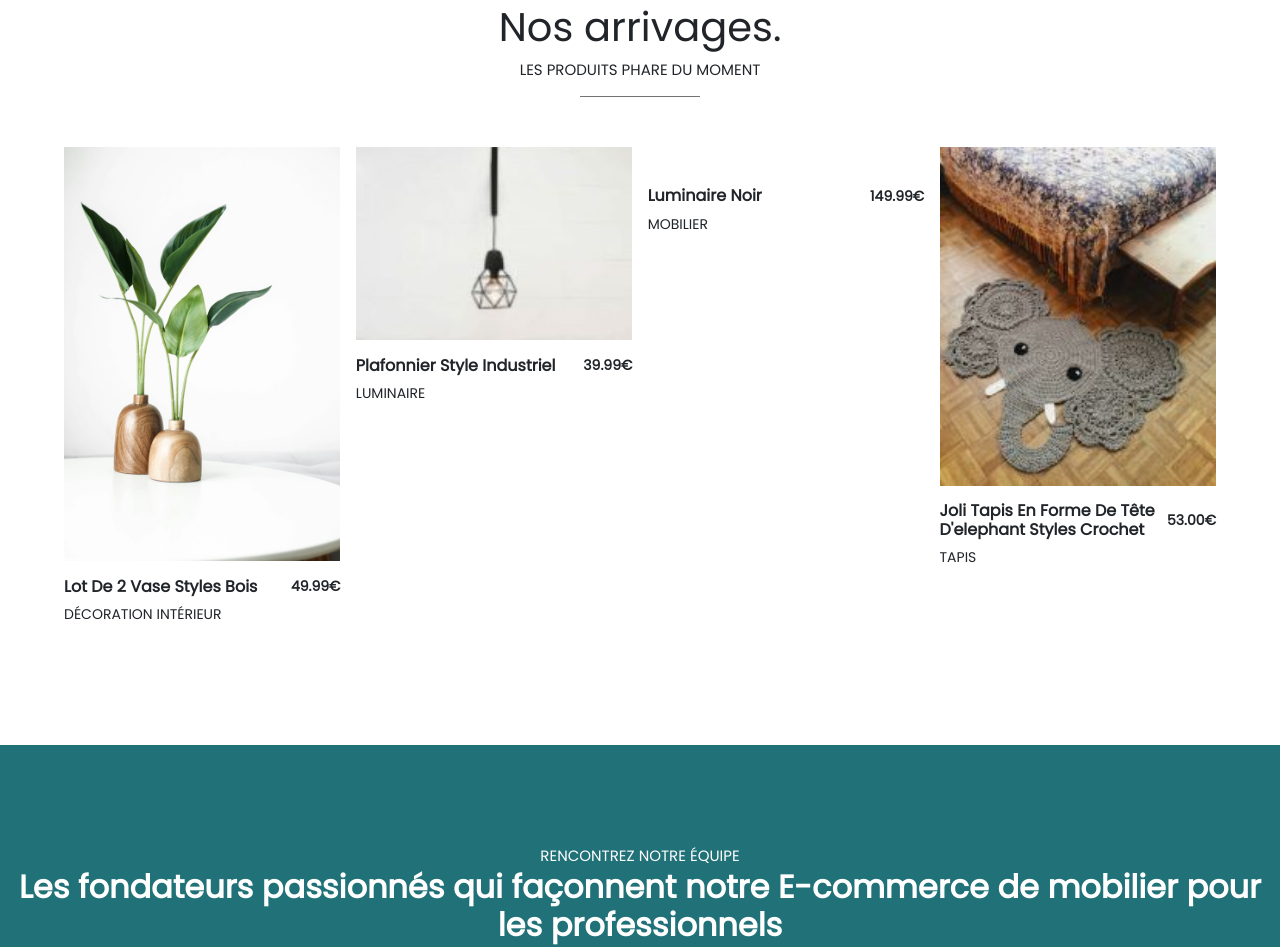
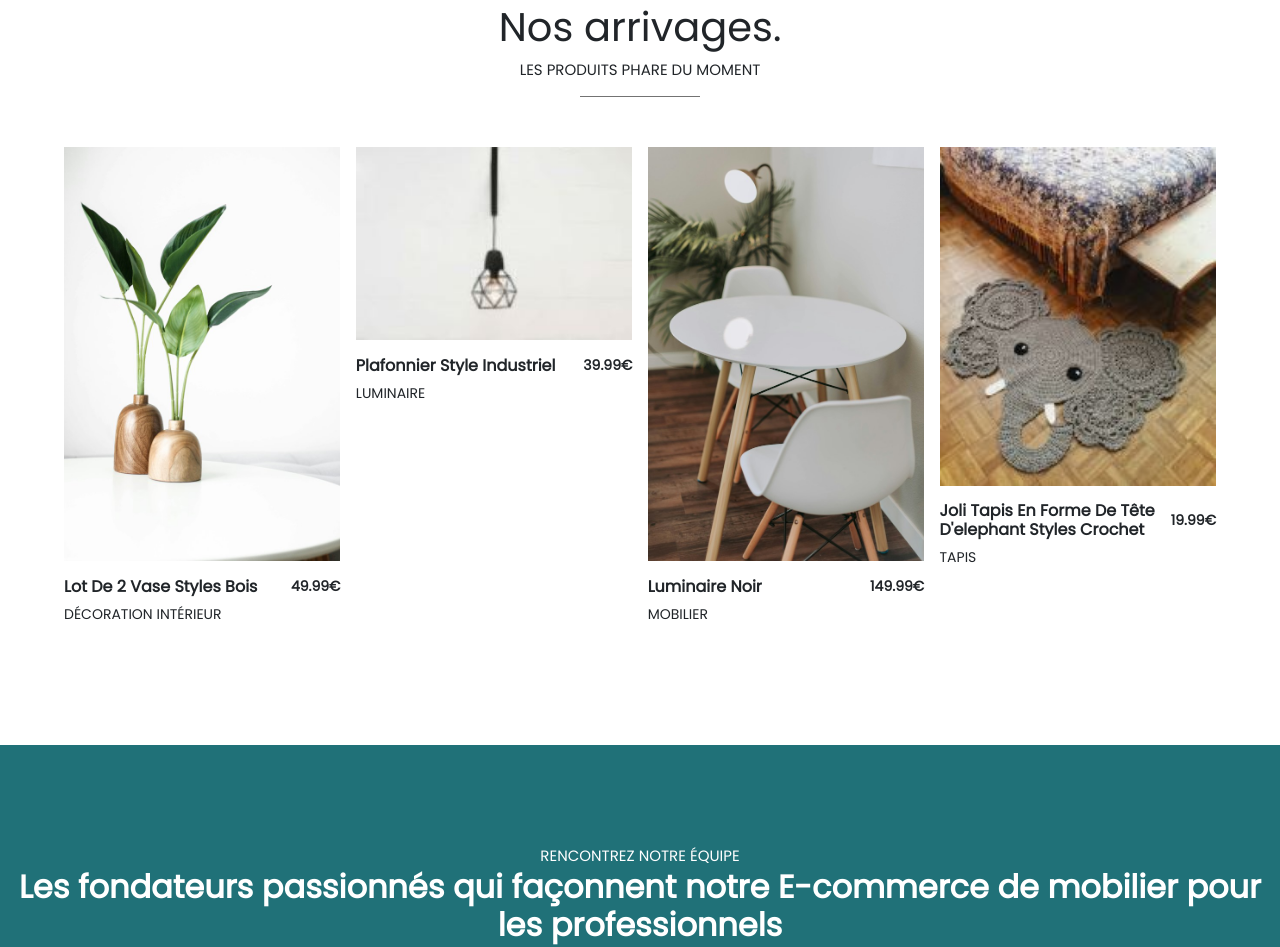
Before and after one commit to titdiablesse/projetfilrouge-wbenoit, a plain HTML site: page fil rouge/catalogue.html in a window 1280 px wide. Shown: the part 1261-2208 px from the top of the page. Drawn offline with nearby package versions, Linux system fonts and the light colour scheme; a web font is replaced by a local one.

Commit message:
reactualisation

```diff
--- a/fil rouge/catalogue.html
+++ b/fil rouge/catalogue.html
@@ -163,7 +163,7 @@
 
             <div class="product-one">
                 <div class="product-image">
-                    <img src="pic/mobililer-5.jpg" alt="">
+                    <img src="pic/mobilier-5.jpg" alt="">
                     <div class="overlay">
                         <i class="fas fa-shopping-bag"></i>
                         <i class="far fa-heart"></i>
@@ -199,7 +199,7 @@
                         </h4>
                     </div>
                     <div class="right">
-                        <section>53.00€</section>
+                        <section>19.99€</section>
                     </div>
                 </div>
                 <article>Tapis</article>
```
